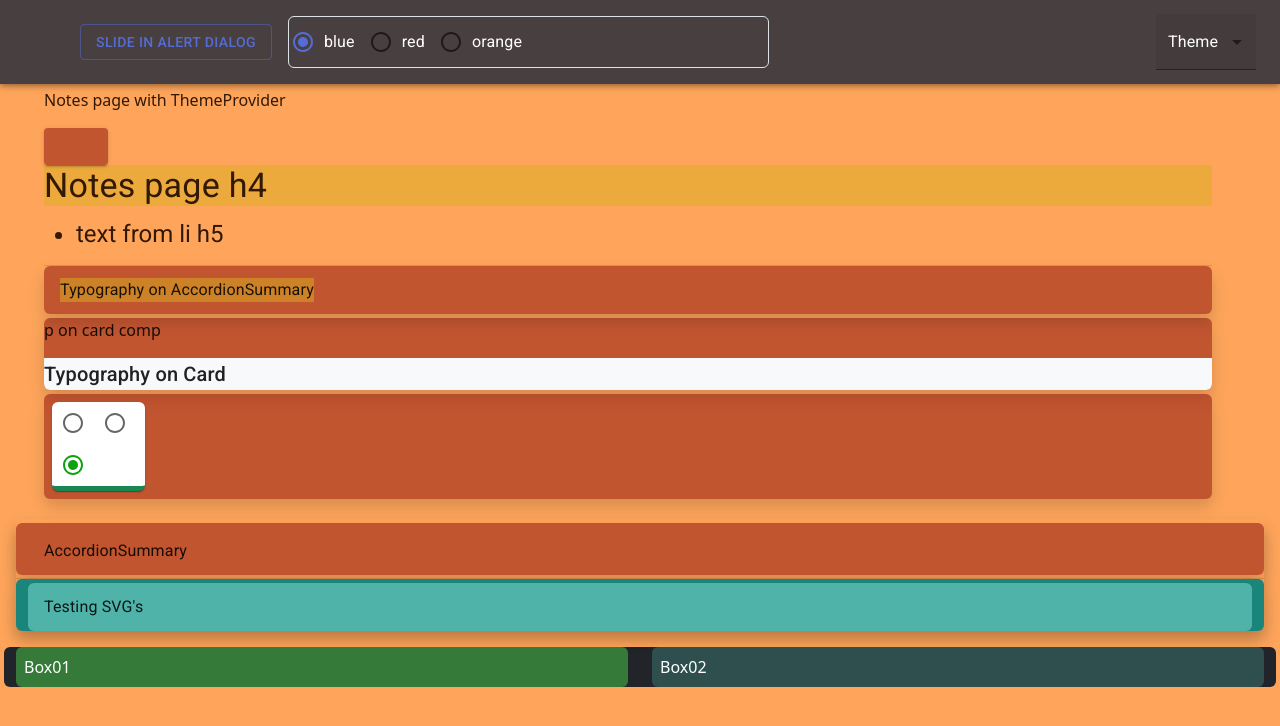
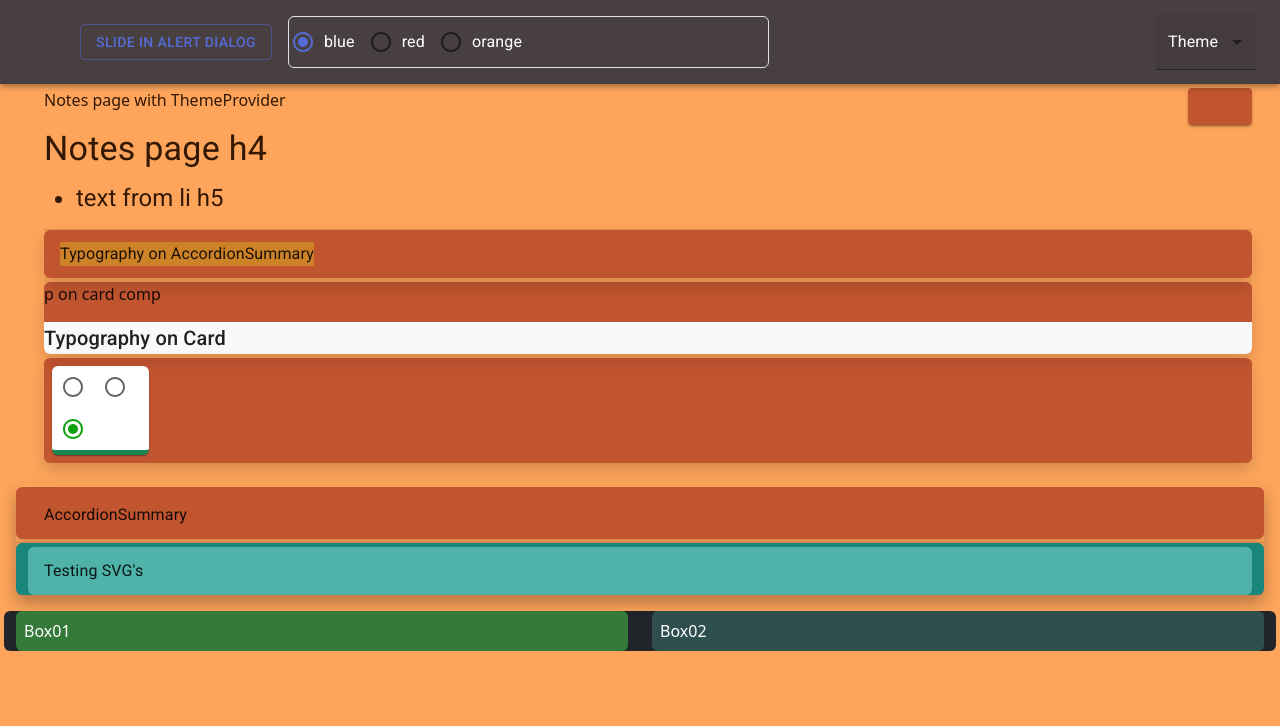
Before and after one commit to arother65/material-tut, a React (Create React App) app: page / in a window 1280 px wide. Shown: the top 726 px of the page. Built offline with nearby package versions, Linux system fonts and the light colour scheme; some icons are missing.

Commit message:
...still a bug when trying to switch containers.

```diff
--- a/src/components/AlertDialogSlide.jsx
+++ b/src/components/AlertDialogSlide.jsx
@@ -22,7 +22,7 @@ import { IconButton } from '@mui/material';
 
 // Declarations
 const Transition = React.forwardRef(function Transition(props, ref) {
-   return <Slide direction="up" ref={ref} {...props} />
+   return <Slide direction="right" ref={ref} {...props} />
 })
 
 // View / Component "AlertDialogSlide"
@@ -47,27 +47,28 @@ export default function AlertDialogSlide({ theme, openState, setopenState, navTa
          <Button variant="outlined" onClick={handleClickOpen}>
             Slide in alert dialog
          </Button>
+
          <Dialog
             open={openState}
             slots={{ transition: Transition }}
             keepMounted
             onClose={handleClose}
             aria-describedby="alert-dialog-slide-description"
-            // sx={{ border: 'black' }}
          >
-            {/* handlinh theme-object unklar  */}
-            <DialogTitle sx={{ backgroundColor: theme.palette.primary.dark }}>{"Dialog Title   "}
+            <DialogTitle sx={{ backgroundColor: theme.palette.primary.dark }}>
+               { dialogTexts.title }
                <IconButton
                   id="demo-positioned-menu"
                   size="large"
                   edge="start"
                   color="inherit"
-                  sx={{ mr: 2 }}
+                  sx={{ ml: 20, justifyContent: 'right' }}
                   onClick={handleClose}
                >
                   <CancelIcon sx={{ color: 'darkred', justifyContent: 'right' }} />
                </IconButton>
             </DialogTitle>
+
             <DialogContent sx={{ backgroundColor: theme.palette.primary.light }}>
                {/* <DialogContentText id="alert-dialog-slide-description">
                   Dialog from component "AlertDialogSlide.jsx".
--- a/src/components/AppBarTop.jsx
+++ b/src/components/AppBarTop.jsx
@@ -119,7 +119,7 @@ export default function AppBarTop({theme}) {
                openState={openState}
                setopenState={setopenState}
                navTarget={navTarget}
-               dialogTexts={{ title: 'Titel' }}/>
+               dialogTexts={{ title: 'Titel from parent' }}/>
             {/* <img src={logo} className="App-logo" alt="logo" /> */}
             {/* <Switch defaultChecked /> */}
 
--- a/src/index.js
+++ b/src/index.js
@@ -1,7 +1,7 @@
 
 //
 import { createRoot } from 'react-dom/client';
-import AppRouter from './App.jsx';
+import AppRouter from './AppRouter.jsx';
 
 // global CSS file:
 import '../src/scss/index.css';
--- a/src/pages/Notes.jsx
+++ b/src/pages/Notes.jsx
@@ -7,7 +7,7 @@
 import React, { useState, useEffect } from 'react'  // Standard use-hooks
 import {
    Accordion, AccordionSummary, AccordionDetails, Alert, Avatar, Box, Button, Card,
-   Radio, RadioGroup, Typography, Tooltip
+   Fade, Radio, RadioGroup, Typography, Tooltip
 } from '@mui/material'
 
 import { ThemeProvider } from '@mui/material/styles'
@@ -85,48 +85,34 @@ export default function Notes({ props, theme }) {
    };
 
    // reducing/restoring the container size
-   const [containerClassList, setContainerClassList] = useState()
    const [isReduced, setIsReduced] = useState(false)
 
    let startIcon = isReduced ? <ArrowForwardIosOutlinedIcon /> : <ArrowBackIosNewOutlinedIcon />
 
    // fn used to reduce size of <Box />
-   const switchContainerWidth = async () => {
-
+   const switchContainerWidth = () => {
       const mainBox = document.getElementById('idMainBox')
-
-      setContainerClassList(mainBox.classList)
 
       switch (isReduced) {
          case false:
             if (mainBox) {
-
                console.log('mainBox.style.maxWidth', mainBox.style.maxWidth)
 
-               mainBox.getAttribute('style')
-               mainBox.style.maxWidth = '50%'
                // mainBox.style.backgroundColor = 'transparent'
 
                mainBox.setAttribute('style', 'maxWidth: 50%')
                console.log('mainBox.style.maxWidth', mainBox.style.maxWidth)
-
                setIsReduced(true)
             }
             break;
-
          case true:
             if (mainBox) {
-
-               //? set window.innerWidth, window.innerHeight : errs
                console.log('mainBox.style.maxWidth', mainBox.style.maxWidth)
 
-               mainBox.getAttribute('style')
+               // mainBox.getAttribute('style')
                mainBox.style.maxWidth = '100%'
-               // mainBox.style.backgroundColor = 'transparent'
-
                mainBox.setAttribute('style', 'maxWidth: 100%')
                console.log('mainBox.style.maxWidth', mainBox.style.maxWidth)
-
                setIsReduced(false);
             }
             break;
@@ -189,12 +175,16 @@ export default function Notes({ props, theme }) {
             </header>
 
             <main>
-               <div className="row" style={{ width: '100%' }}>
+               <div className="row">
                   <div className="col m-1 mt-5">
-                     <Box id="idMainBox" maxWidth="xl" sx={{ mt: 5, ml: 5, mr: 5 }}>
+                     <Box id="idMainBox" width= '95%'  sx={{ mt: 5, ml: 5, mr: 5 }}>
+
+                        <Fade in={true} timeout={5000}>
                            <div className="row mt-1">
                               <div className="col">
                                  <p>Notes page with ThemeProvider</p>
+                              </div>
+                              <div className="col text-end">
                                  {/* <Divider orientation='vertical' component={FormControl} sx={{ color: 'white', ml: 3, mr: 3, width: 5 }} />                               */}
                                  <Tooltip title="Switch container width">
                                     <Button
@@ -206,11 +196,12 @@ export default function Notes({ props, theme }) {
                                  </Tooltip>
                               </div>
                            </div>
-
-                        <Typography component="h4" variant="h4" gutterBottom="true" className={classes.details}>
+                        </Fade>
+                        <Typography component="h4" variant="h4" gutterBottom="true" sx={{}}>
                            Notes page h4
                         </Typography>
-                        <Typography component="h5" variant="h5" gutterBottom="true">
+
+                        <Typography component="h5" variant="h5" gutterBottom="true" sx={{}}>
                            <ul>
                               <li>text from li h5</li>
                            </ul>
@@ -359,7 +350,7 @@ export default function Notes({ props, theme }) {
                         <div className='circle border'>
                            <span class="label">1</span>
                            <div className='circleInner border mx-2 p-1'>
-                              <span class="label">inner</span>
+                              <span className="label">inner</span>
                            </div>
                         </div>
                      </AccordionDetails>
```
Also changed, not shown: src/AppRouter.jsx (renamed from src/App.jsx). Lines whose indentation alone changed are shown as unchanged.
